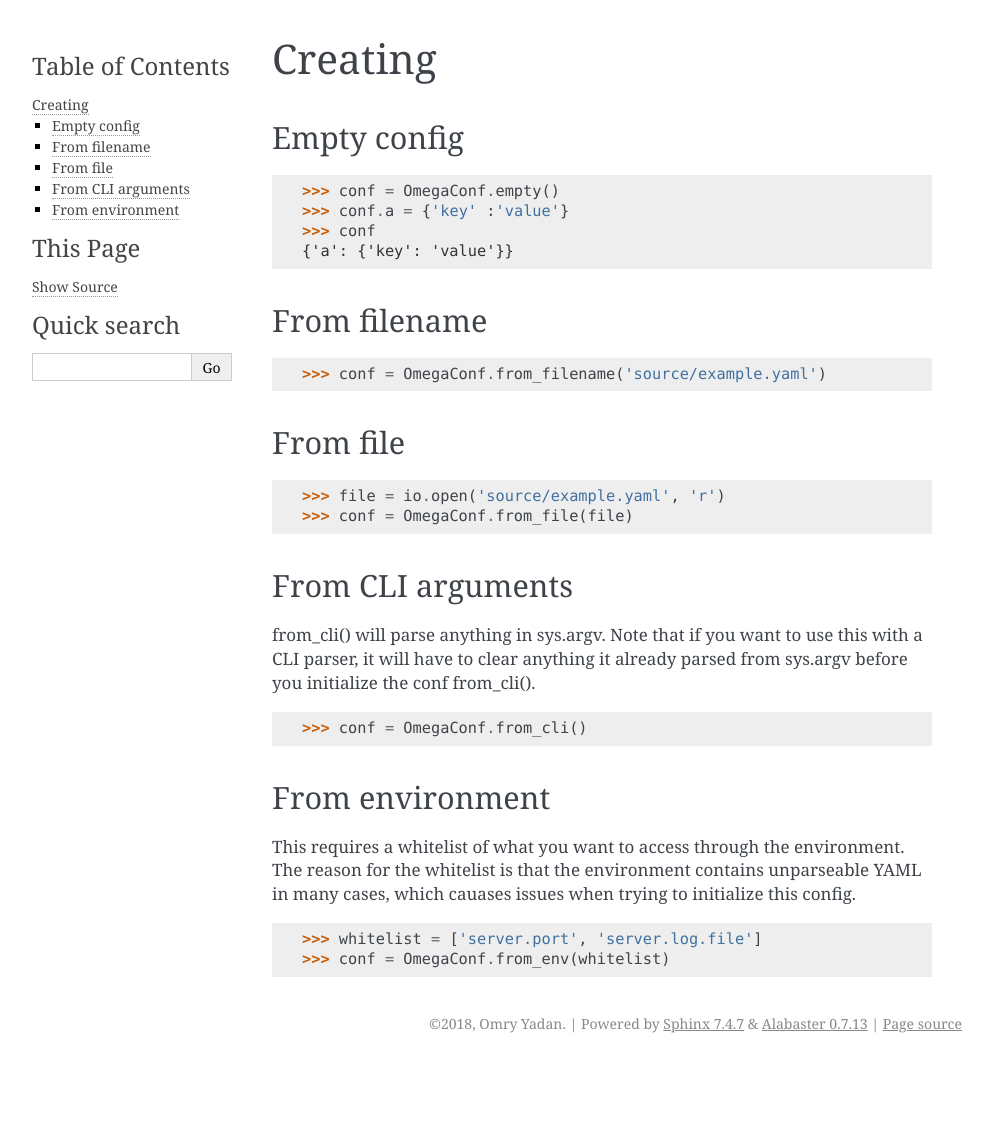
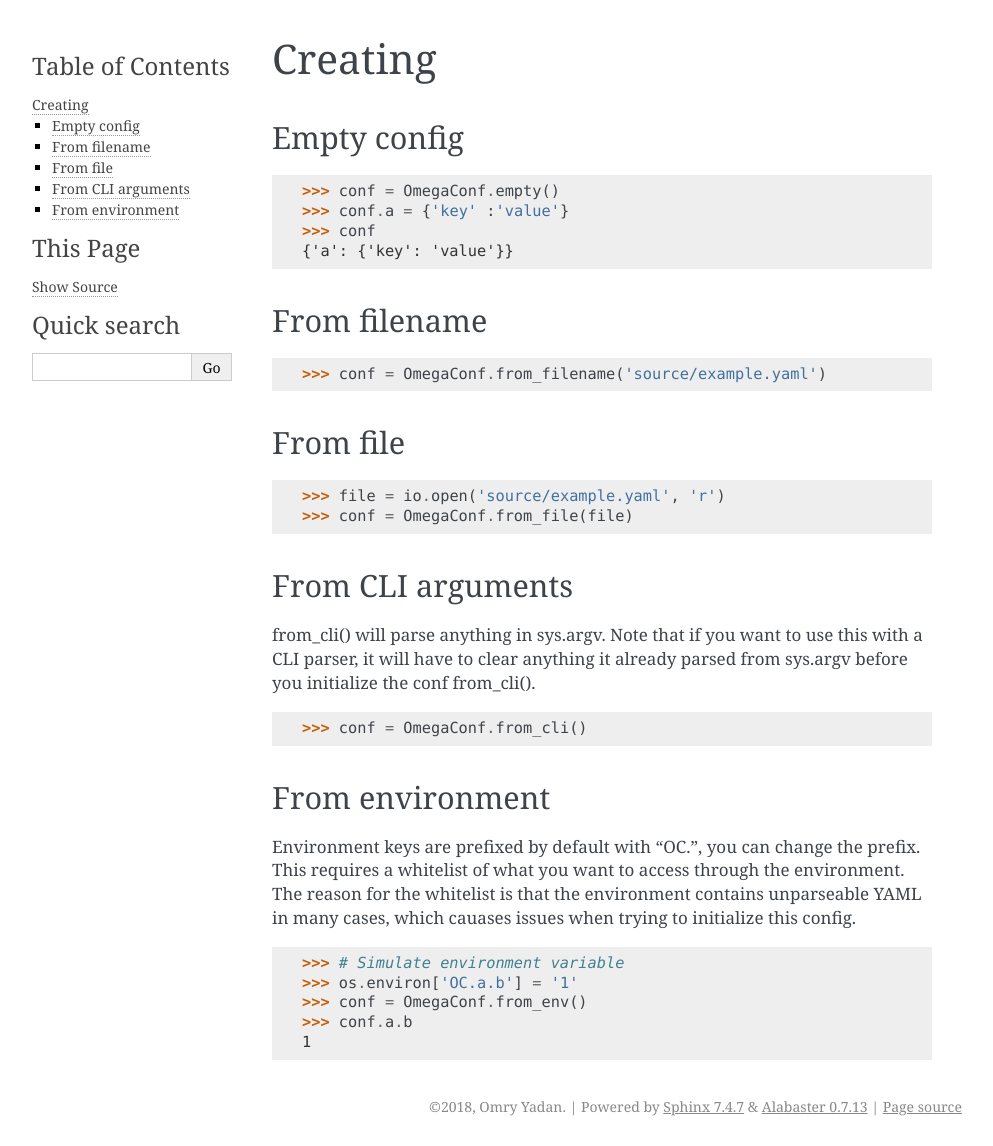
Before and after one commit to omry/omegaconf, a Sphinx documentation site: the page built from docs/source/creation.rst, in a window 1280 px wide. Shown: the whole page, without its empty margins (148-1141 px from the left). Built offline with Sphinx 7.4.7, drawn with Linux system fonts in a browser that asks for light colours; before the commit the page ends 1063 px from its top, so only the background shows below that.

Commit message:
changed env to use prefix instead of whitelist.

```diff
--- a/docs/source/creation.rst
+++ b/docs/source/creation.rst
@@ -7,6 +7,7 @@ Creating
 
     from omegaconf import OmegaConf
     import io
+    import os
 
 Empty config
 ------------
@@ -46,11 +47,15 @@ sys.argv before you initialize the conf from_cli().
 
 From environment
 ----------------
+Environment keys are prefixed by default with "OC.", you can change the prefix.
 This requires a whitelist of what you want to access through the environment.
 The reason for the whitelist is that the environment contains unparseable YAML in many cases,
 which cauases issues when trying to initialize this config.
 
 .. doctest::
 
-    >>> whitelist = ['server.port', 'server.log.file']
-    >>> conf = OmegaConf.from_env(whitelist)
+    >>> # Simulate environment variable
+    >>> os.environ['OC.a.b'] = '1'
+    >>> conf = OmegaConf.from_env()
+    >>> conf.a.b
+    1
--- a/docs/source/merging.rst
+++ b/docs/source/merging.rst
@@ -70,7 +70,6 @@ A file acting as a base configuration, environment variables overriding that fil
     >>> from omegaconf import OmegaConf
     >>> conf = OmegaConf.from_filename('source/example.yaml')
     >>> cli = OmegaConf.from_cli()
-    >>> # Note that for environment we need a whitelist
-    >>> # specifying what can be overridden
-    >>> env = OmegaConf.from_env(whitelist=['server.port'])
+    >>> # Environment variables requires a prefix, the default prefix is "OC." but it can be overridden here
+    >>> env = OmegaConf.from_env(prefix="OC.")
     >>> conf = OmegaConf.merge(conf, env, cli)
```
Also changed, not shown: 2 other files.
